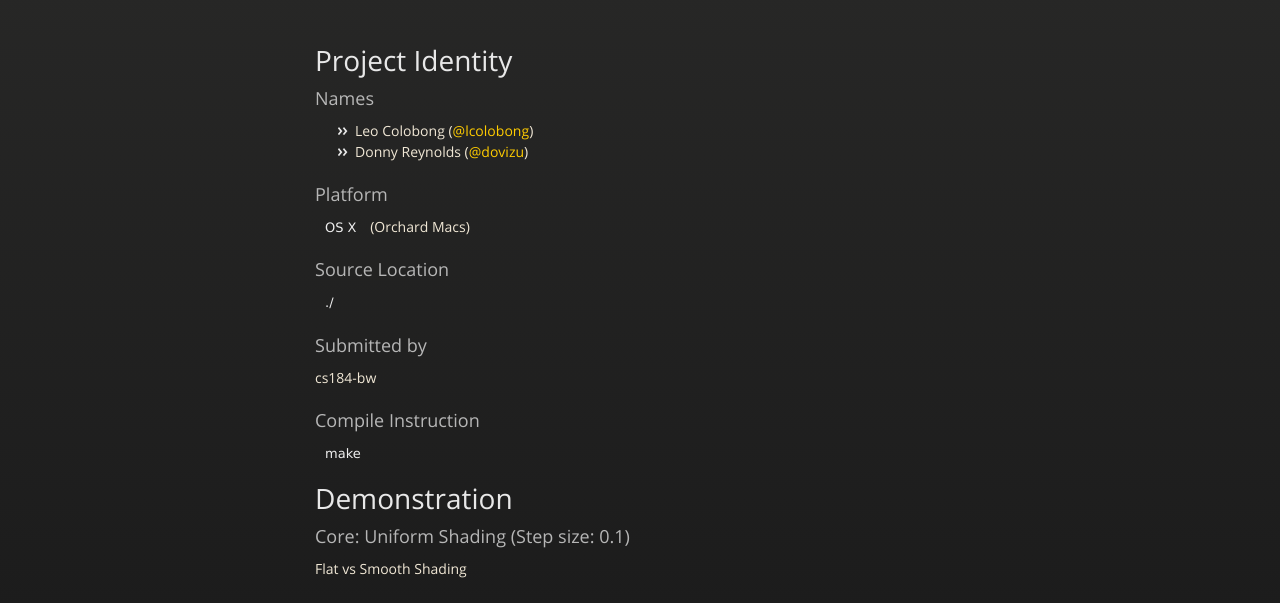
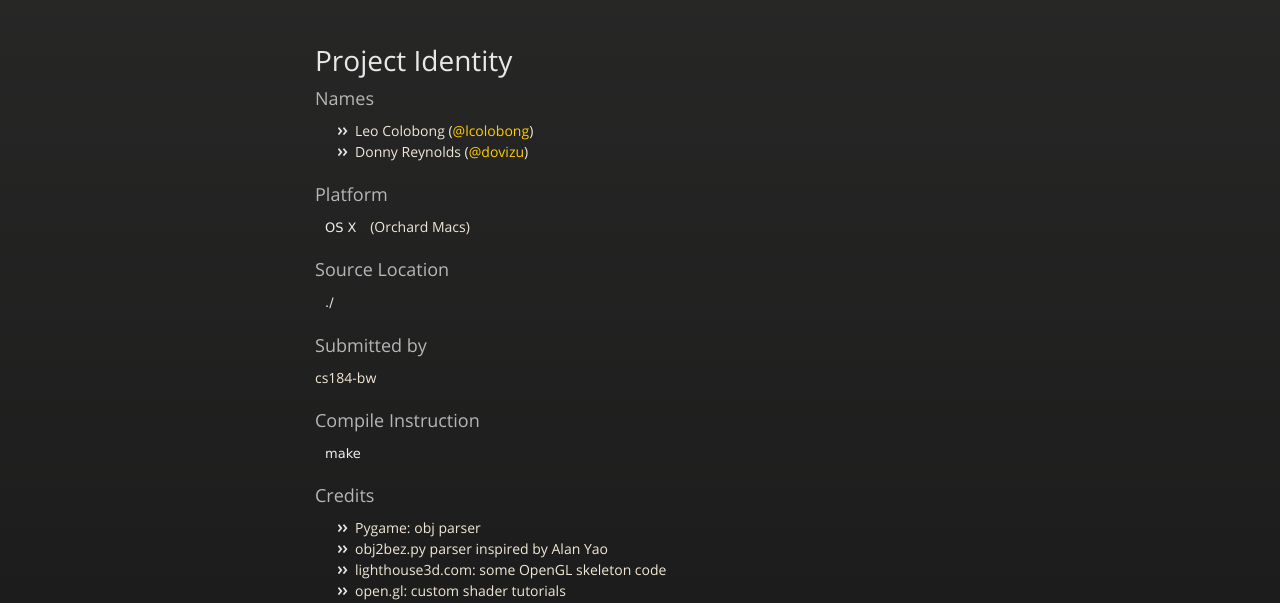
Before and after one commit to Dovizu/BezierRenderer, a plain HTML site: page index.html in a window 1280 px wide. Shown: the part 189-792 px from the top of the page. Drawn offline with nearby package versions, Linux system fonts and the light colour scheme.

Commit message:
added credits

```diff
--- a/index.html
+++ b/index.html
@@ -67,6 +67,15 @@
 
 <p><code>make</code></p>
 
+<h3>
+<a name="credits" class="anchor" href="#credits"><span class="octicon octicon-link"></span></a>Credits</h3>
+
+<ul>
+<li>Pygame: obj parser</li>
+<li>obj2bez.py parser inspired by Alan Yao</li>
+<li>lighthouse3d.com: some OpenGL skeleton code</li>
+<li>open.gl: custom shader tutorials</li>
+</ul>
 <h1>
 <a name="demonstration" class="anchor" href="#demonstration"><span class="octicon octicon-link"></span></a>Demonstration</h1>
 
```
